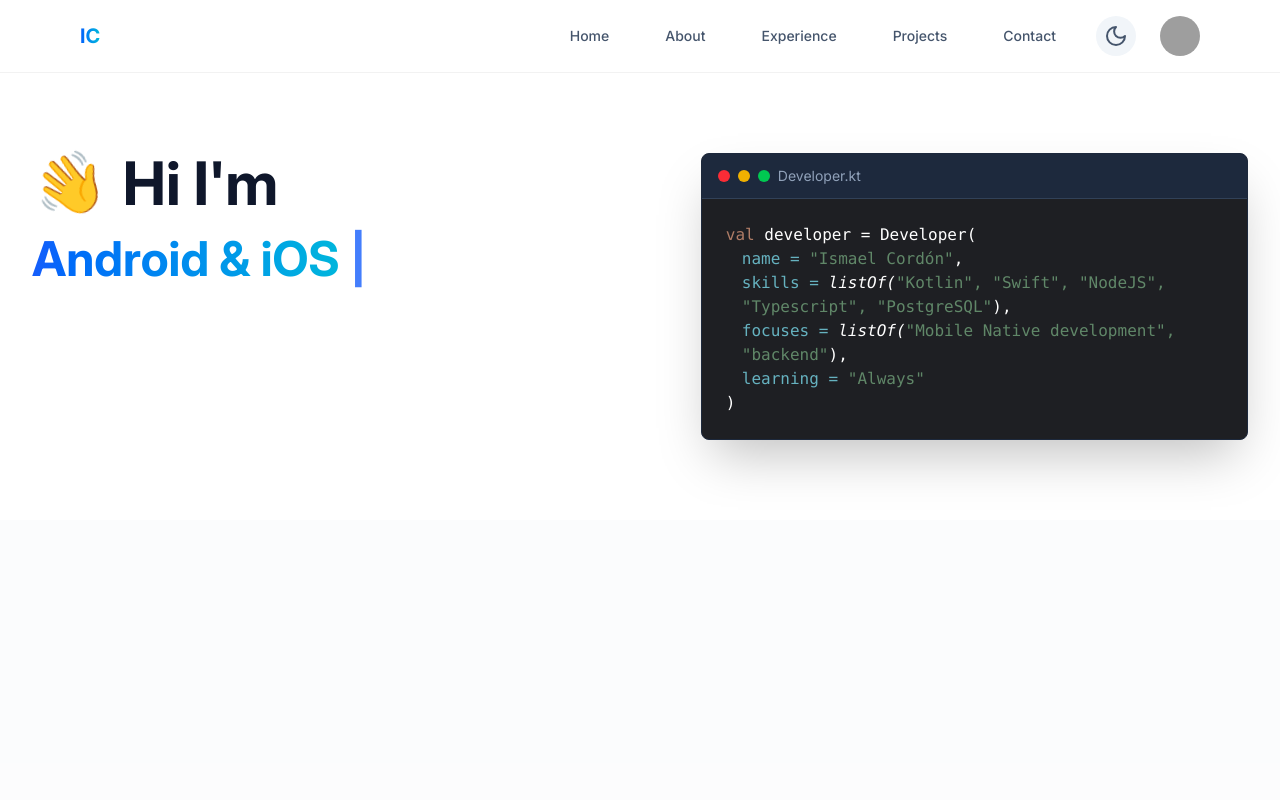
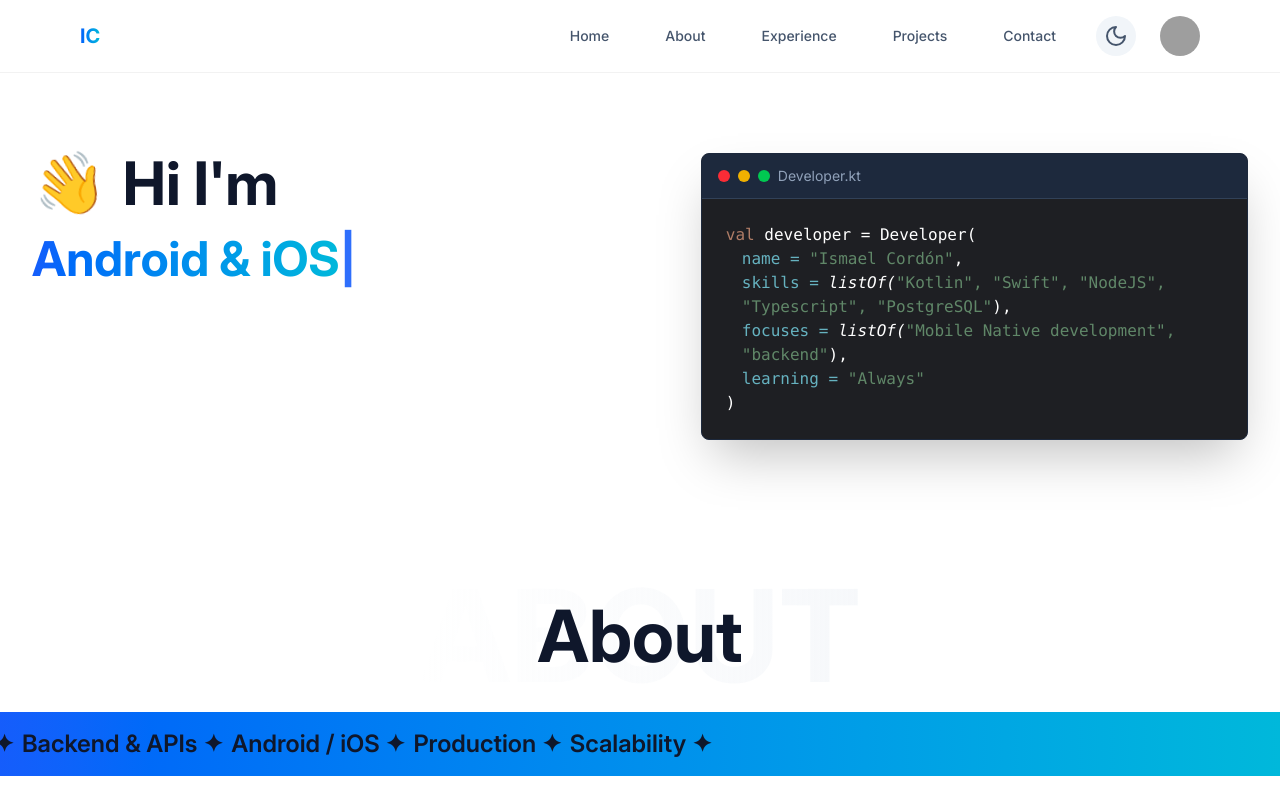
Before and after one commit to icdominguez/developer_portfolio, a React (Vite) app: page / in a window 1280 px wide. Shown: the top 800 px of the page. Built offline with nearby package versions, Linux system fonts and the light colour scheme; grey boxes are pictures that could not be loaded.

Commit message:
[014] Workflow marquee animation

```diff
--- a/src/features/about/About.tsx
+++ b/src/features/about/About.tsx
@@ -1,15 +1,17 @@
 import { useTranslation } from "react-i18next";
 import { SectionTitle } from "../../components/SectionTitle";
+import MarqueeBanner from "./MarqueeBanner";
 
 export default function About() {
     const { t } = useTranslation();
 
     return (
-        <section
-            id="about"
-            className="min-h-screen flex items-center justify-center bg-slate-50/50 dark:bg-slate-900/50"
-        >
-            <SectionTitle title={t("nav.about")} />
+        <section id="about">
+            <div className="w-full flex flex-col items-center justify-center pt-20 pb-10">
+                <SectionTitle title={t("nav.about")} />
+
+                <MarqueeBanner />
+            </div>
         </section>
     );
 }
--- /dev/null
+++ b/src/features/about/MarqueeBanner.tsx
@@ -0,0 +1,30 @@
+import { useTranslation } from "react-i18next";
+
+export default function MarqueeBanner() {
+    const { t } = useTranslation();
+
+    const items = [
+        "Idea",
+        t("about.marquee.architecture"),
+        "Backend & APIs",
+        "Android / iOS",
+        t("about.marquee.production"),
+        t("about.marquee.scalability"),
+    ];
+
+    return (
+        <div className="w-full overflow-hidden bg-linear-to-r from-blue-600 to-cyan-500 py-4">
+            <div className="inline-flex items-center whitespace-nowrap animate-marquee gap-2 hover:[animation-play-state:paused]">
+                <span className="text-xl md:text-2xl">✦</span>
+                {items.map((item, i) => (
+                    <span
+                        key={i}
+                        className="text-xl md:text-2xl font-semibold flex items-center gap-4"
+                    >
+                        <span>{item} ✦</span>
+                    </span>
+                ))}
+            </div>
+        </div>
+    );
+}
--- a/src/i18n.tsx
+++ b/src/i18n.tsx
@@ -10,6 +10,13 @@ const resources = {
                 projects: "Projects",
                 experience: "Experience",
                 contact: "Contact",
+            },
+            about: {
+                marquee: {
+                    architecture: "Architecture",
+                    production: "Production",
+                    scalability: "Scalability",
+                },
             },
             contact: {
                 do_you_like_my_work: "Do you like my work?",
@@ -50,6 +57,13 @@ const resources = {
                 projects: "Proyectos",
                 experience: "Experiencia",
                 contact: "Contacto",
+            },
+            about: {
+                marquee: {
+                    architecture: "Arquitectura",
+                    production: "Producción",
+                    scalability: "Escalabilidad",
+                },
             },
             contact: {
                 do_you_like_my_work: "¿Te ha gustado mi trabajo?",
--- a/src/index.css
+++ b/src/index.css
@@ -17,6 +17,7 @@
     --color-terminal-orange: #af7c66;
 
     --animate-wave: wave 6s ease-in-out infinite;
+    --animate-marquee: marquee 20s linear infinite;
 
     @keyframes wave {
         /* First wave */
@@ -52,6 +53,15 @@
             transform: rotate(0deg);
         }
     }
+    @keyframes marquee {
+        0% {
+            transform: translateX(-100%);
+        }
+
+        100% {
+            transform: translateX(100dvw);
+        }
+    }
 }
 
 @custom-variant dark (&:is(.dark *));
```
